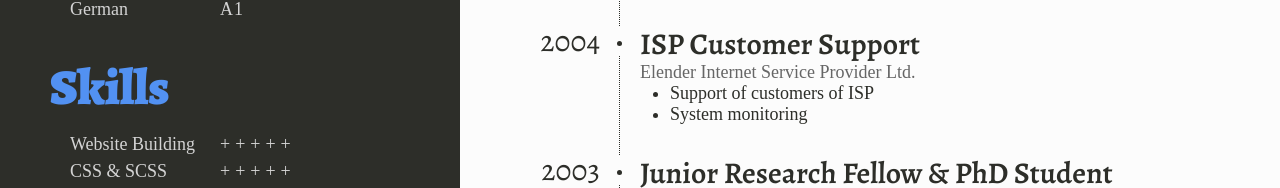
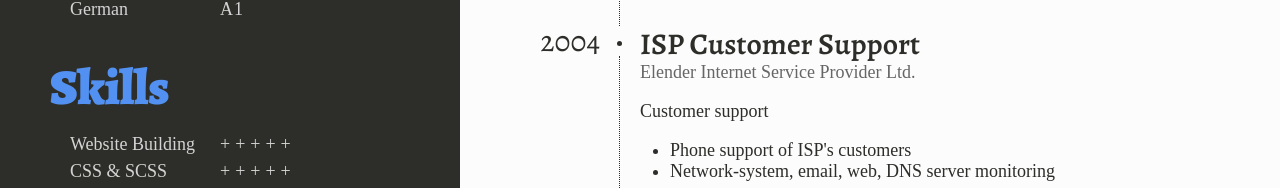
Before and after one commit to zsuffad/zsuffad.github.io, a plain HTML site: page index.html in a window 1280 px wide. Shown: the part 755-943 px from the top of the page. Drawn offline with Linux system fonts and the light colour scheme; files whose address does not match are found by name; a web font is replaced by a local one.

Commit message:
Job description fixes.

```diff
--- a/index.html
+++ b/index.html
@@ -125,9 +125,10 @@
                 <span class="item__job-title">ISP Customer Support</span>
                 <span class="item__job-company">Elender Internet Service Provider Ltd.</span>
                 <div class="item__job-description">
+                  <p>Customer support</p>
                   <ul>
-                    <li>Support of customers of ISP</li>
-                    <li>System monitoring</li>
+                    <li>Phone support of ISP's customers</li>
+                    <li>Network-system, email, web, DNS server monitoring</li>
                   </ul>
                   </div>
               </div>
```
